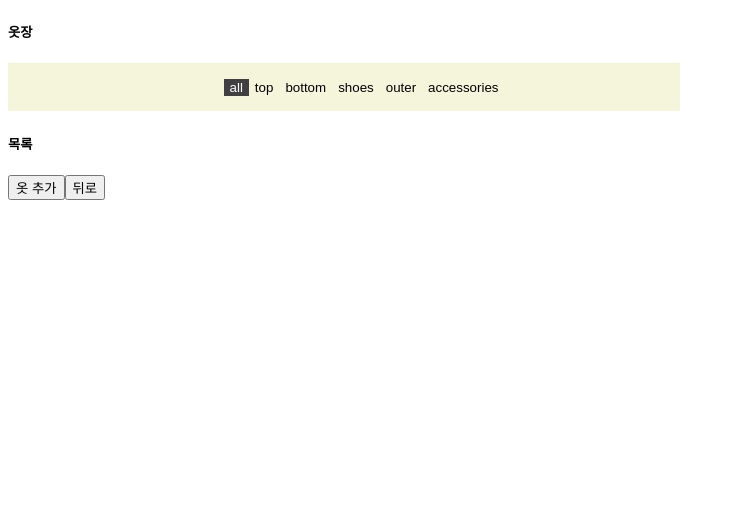
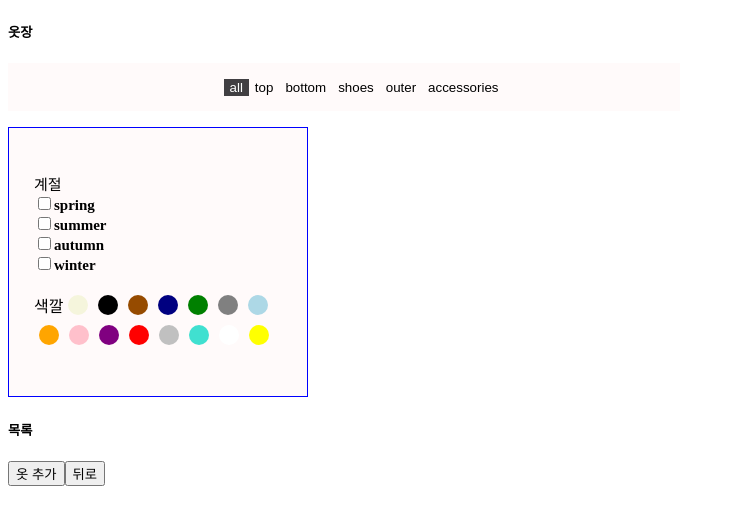
Before and after one commit to yujin-178/G-d-up, a React app in the folder frontend/: page /closet in a window 1280 px wide. Shown: the top 524 px of the page, without its empty margins (0-735 px from the left). Built offline with nearby package versions, Linux system fonts and the light colour scheme.

Commit message:
feat : 옷장 사이드 바에서 계절과 색깔 필터 기능 추가
옷을 필터링하기 위해 선택한 계절과 색깔에 따라 filterContainer의 상태가 변경되도록 만듦

```diff
--- a/frontend/src/components/Categories/Categories.jsx
+++ b/frontend/src/components/Categories/Categories.jsx
@@ -23,7 +23,7 @@ const ulStayle = css`
   display: flex;
   justify-content: center;
   align-items: center;
-  background-color: beige;
+  background-color: #FFFAFA;
   height: 3rem;
   width: 50%;
 `;
--- /dev/null
+++ b/frontend/src/components/ClosetSidebar/ClosetSidebar.jsx
@@ -0,0 +1,95 @@
+import React, { useState } from 'react';
+import { css } from '@emotion/react'
+
+const filters = {
+  'season': ['spring', 'summer', 'autumn', 'winter'],
+  'colors': [
+    'f5f5dc', '000000', '964b00', '000080', '008000', '808080', 'add8e6', 'ffa500',
+    'ffc0cb', '800080', 'ff0000', 'c0c0c0', '40e0d0', 'ffffff', 'ffff00'
+  ]
+  //'beige, black, brown, navy, green, grey, light blue, orange, pink, purple, red, silver, turquoise, white, yellow'
+}
+
+function ClosetSidebar({ selectedColors, onChangeSeason, onChangeColor }) {
+  return (
+    <aside css={sidebarStyle}>
+      <ul css={seasonItems}> 계절
+        {filters.season.map((item, index) => (
+          <li key={index} css={ItemList}>
+            <input type="checkbox" name={item} onChange={(event) => onChangeSeason(event.target.checked, item)} />
+            <label htmlFor={item}>{item}</label>
+          </li>
+        ))}
+      </ul>
+      <ul css={colorItems}> 색깔
+        {filters.colors.map((color, index) => {
+          const isSelected = selectedColors.includes(color);
+          return (
+            <li key={index} css={ItemList}>
+              <button
+                css={colorButton({ color, isSelected })}
+                onClick={() => onChangeColor(color)}
+              >
+              </button>
+            </li>
+          )
+        })}
+      </ul>
+    </aside>
+  );
+}
+
+const sidebarStyle = css`
+  position: relative;
+  background-color: #FFFAFA;
+  border: 1px solid blue;
+  width: 300px;
+  height: 50%;
+  box-sizing: border-box;
+  padding: 30px 20px;
+`
+
+const searchInputStyle = css`
+  border: 0;
+  outline: none;
+  height: 35px;
+  background: #333;
+  border-radius: 5px;
+  width: 100%;
+`
+
+const seasonItems = css`
+  font-size: 15px;
+  padding: 0 5px;
+`
+
+const ItemList = css`
+  text=decoration: none;
+  font-size: 15px;
+  display: block;
+  font-weight: 600;
+`
+
+const colorItems = css`
+  padding: 0 5px;
+  display: flex;
+  align-items: center;
+  flex-wrap: wrap;
+`
+
+
+const colorButton = ({ color, isSelected }) => css`
+  background-color: #${color};
+  height: 20px;
+  width: 20px;
+  cursor: pointer;
+  border-radius: 50%;
+  border: 0;
+  margin: 5px;
+  ${isSelected &&
+    `
+      border: 3px solid gold;
+    `}
+`
+
+export default ClosetSidebar;
--- a/frontend/src/dressroom/FilterContainer/FilterContainer.jsx
+++ b/frontend/src/dressroom/FilterContainer/FilterContainer.jsx
@@ -1,17 +1,33 @@
 import React from 'react';
 import { useSelector, useDispatch } from 'react-redux';
 import Categories from '../../components/Categories/Categories.jsx';
-import { changeCategoryFilter } from '../../filterSlice';
+import ClosetSidebar from '../../components/ClosetSidebar/ClosetSidebar.jsx';
+import {
+  changeCategoryFilter,
+  changeSeasonFilter,
+  changeColorFilter,
+} from '../../filterSlice';
 
 function FilterContainer() {
   const dispatch = useDispatch();
   const filter = useSelector(state => state.filterSlice);
-  const { category } = filter;
+  const { category, colors } = filter;
 
   const handleClick = categoryName => {
     if (category !== categoryName) {
       dispatch(changeCategoryFilter(categoryName));
     }
+  };
+
+  const seasonHandler = (isChecked, season) => {
+    dispatch(changeSeasonFilter({
+      isChecked,
+      season
+    }));
+  };
+
+  const colorHandler = color => {
+    dispatch(changeColorFilter(color));
   };
 
   return (
@@ -20,6 +36,11 @@ function FilterContainer() {
         selectedCategory={category}
         handleClick={handleClick}
       />
+      <ClosetSidebar
+        selectedColors={colors}
+        onChangeSeason={seasonHandler}
+        onChangeColor={colorHandler}
+      />
     </>
   )
 }
--- a/frontend/src/filterSlice.js
+++ b/frontend/src/filterSlice.js
@@ -19,11 +19,45 @@ export const filterSlice = createSlice({
         category
       };
     },
+    changeSeasonFilter(state, action) {
+      const { isChecked, season } = action.payload;
+      if (isChecked) {
+        return {
+          ...state,
+          season: [...state.season, season]
+        };
+      }
+
+      const excluded = state.season.filter(item => item != season);
+      return {
+        ...state,
+        season: excluded
+      };
+    },
+    changeColorFilter(state, action) {
+      const selectedColors = state.colors;
+      const color = action.payload;
+
+      if (selectedColors.includes(color)) {
+        const removed = selectedColors.filter(item => item != color);
+        return {
+          ...state,
+          colors: [...removed]
+        };
+      }
+
+      return {
+        ...state,
+        colors: [...selectedColors, color]
+      };
+    },
   },
 });
 
 export const {
   changeCategoryFilter,
+  changeSeasonFilter,
+  changeColorFilter,
 } = filterSlice.actions;
 
 export default filterSlice.reducer;
```
Also changed, not shown: 1 other file (tests, documents, lock files or other folders).
